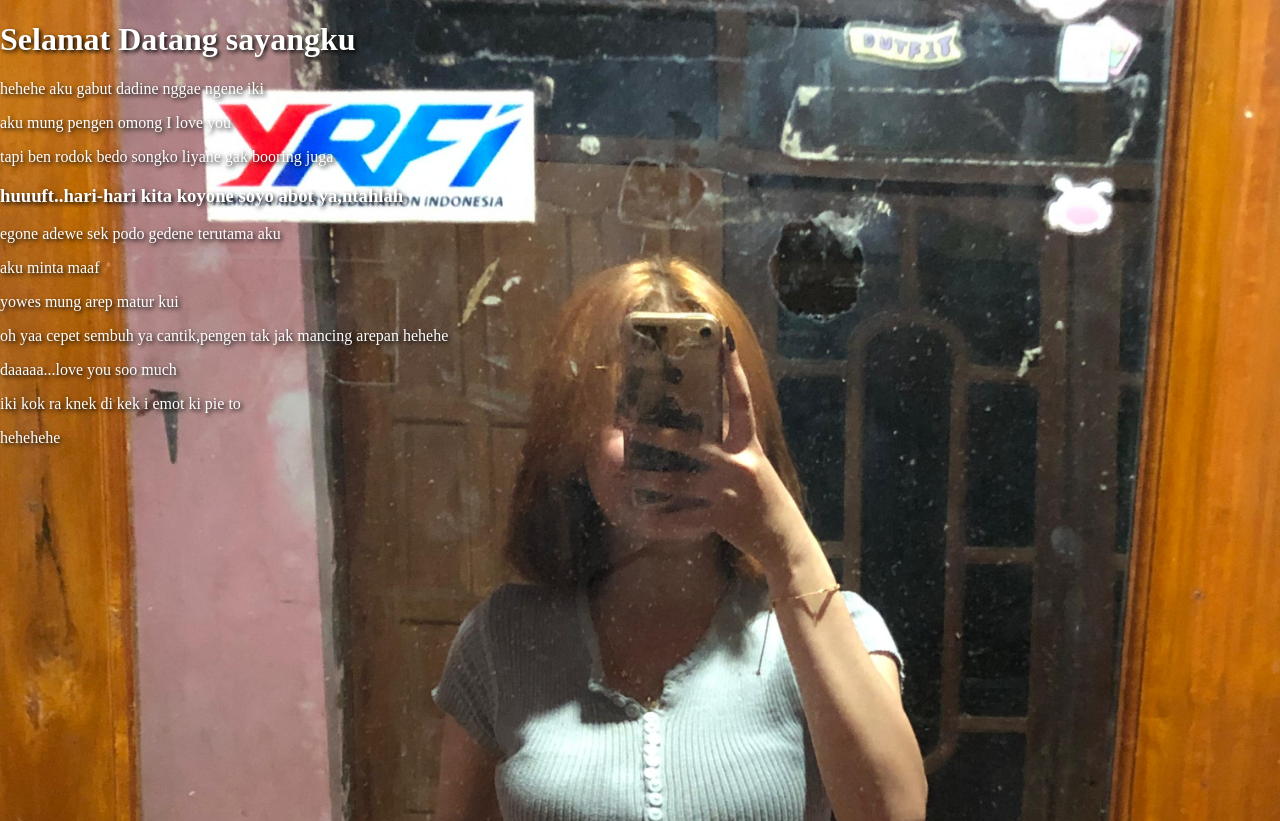
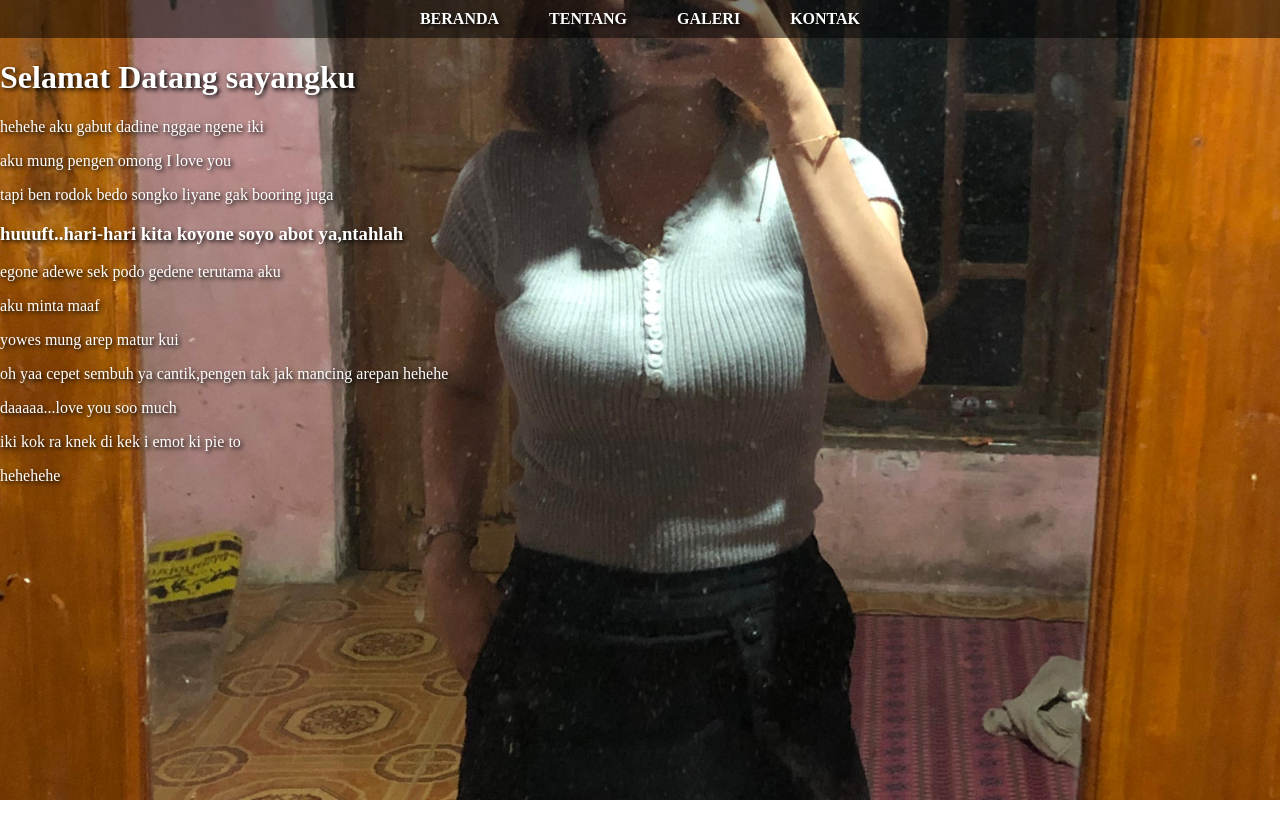
Before and after one commit to wahyuseto28-blip/Wahyuseto.github.io, a plain HTML site: page index.html in a window 1280 px wide. After the commit the page ends 800 px from the top, so only its background shows below. Drawn offline with Linux system fonts and the light colour scheme.

Commit message:
Tambahkan menu navigasi

```diff
--- a/index.html
+++ b/index.html
@@ -29,7 +29,44 @@
         display: none; /* Menyembunyikan gambar lama */
     }
 </style>
-
+<body>
+    <header>
+        <nav>
+            <ul>
+                <li><a href="#beranda">Beranda</a></li>
+                <li><a href="#tentang">Tentang</a></li>
+                <li><a href="#galeri">Galeri</a></li>
+                <li><a href="#kontak">Kontak</a></li>
+            </ul>
+        </nav>
+    </header>
+<style>
+    /* Tambahkan di sini, di bawah kode CSS yang sudah ada */
+    header {
+        background-color: rgba(0, 0, 0, 0.5); /* Latar belakang semi-transparan */
+        padding: 10px 0;
+        text-align: center;
+    }
+    nav ul {
+        list-style: none; /* Menghilangkan bulatan pada daftar */
+        margin: 0;
+        padding: 0;
+        display: flex; /* Membuat menu berjejer ke samping */
+        justify-content: center; /* Menempatkan item di tengah */
+        gap: 20px; /* Jarak antar menu */
+    }
+    nav li a {
+        color: white;
+        text-decoration: none; /* Menghilangkan garis bawah pada tautan */
+        font-weight: bold;
+        text-transform: uppercase;
+        padding: 10px 15px;
+        transition: color 0.3s;
+    }
+    nav li a:hover {
+        color: #ffb6c1; /* Mengubah warna saat kursor di atasnya */
+    }
+</style>
 
     <h1>Selamat Datang sayangku</h1>
     <p>hehehe aku gabut dadine nggae ngene iki</p>
```
